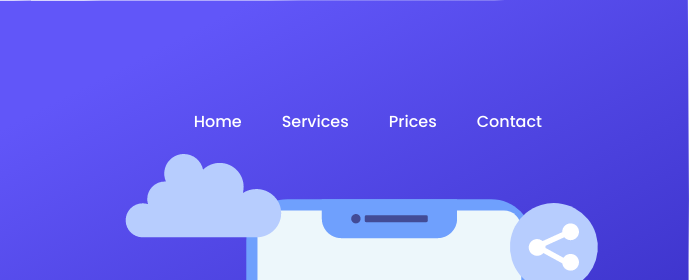
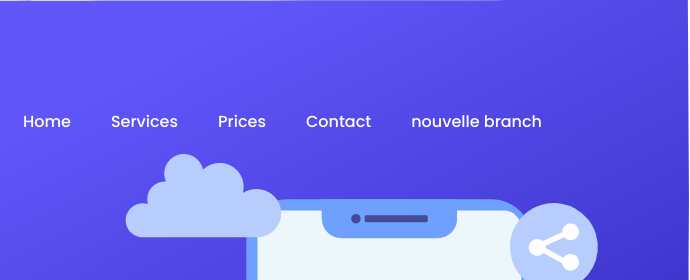
Before and after one commit to MargauxMalsch/projet-sass, a plain HTML site: page index.html in a window 1280 px wide. Shown: the top 280 px of the page, 590-1280 px from the left. Drawn offline with Linux system fonts and the light colour scheme.

Commit message:
new branch

```diff
--- a/index.html
+++ b/index.html
@@ -34,6 +34,7 @@
                     <li>Services</li>
                     <li>Prices</li>
                     <li>Contact</li>
+                    <li>nouvelle branch</li>
                 </ul>
             </article>
         </header>
```
